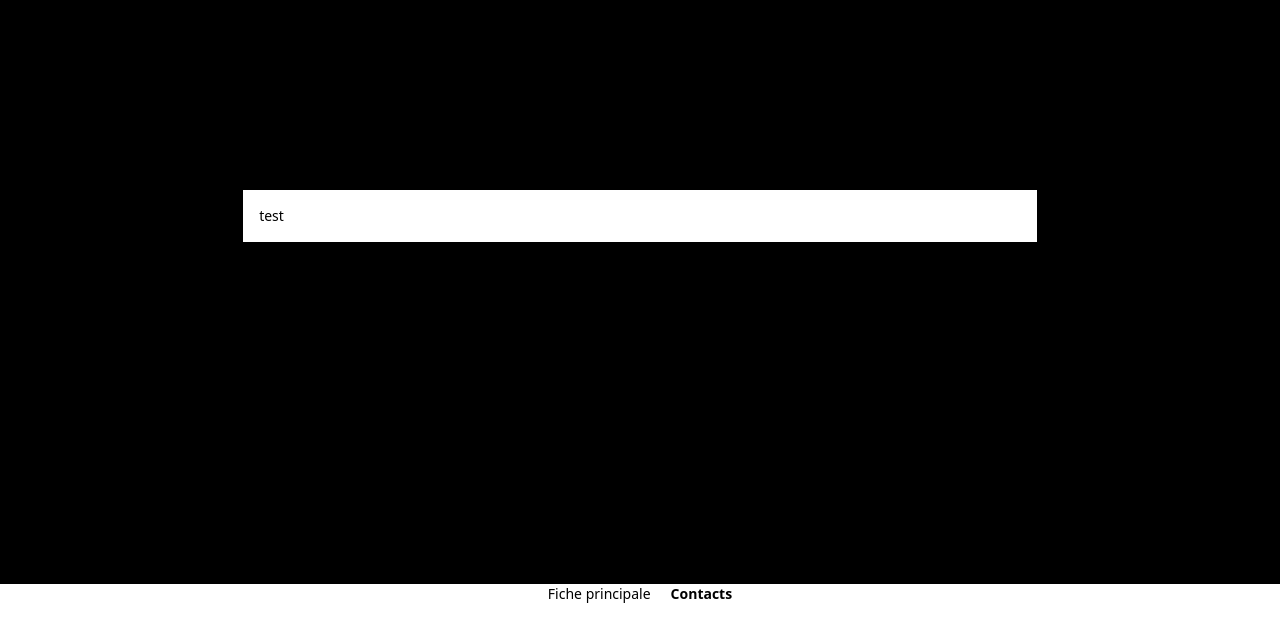
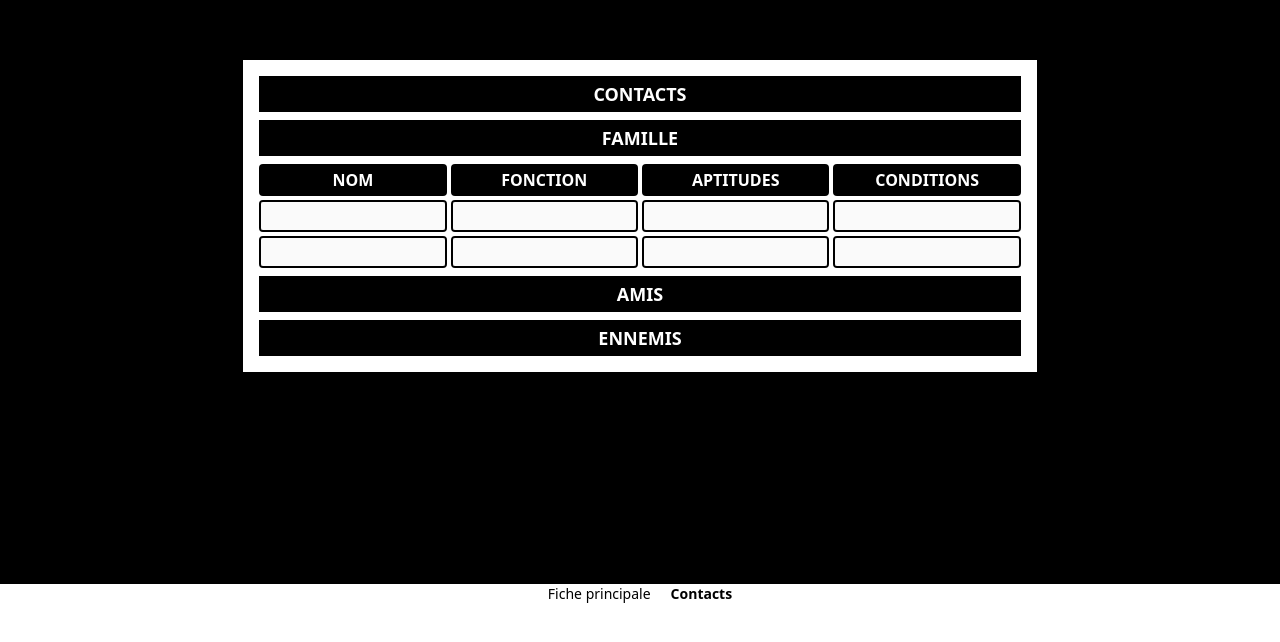
Before and after one commit to LucasPitzalis/2d6-FPI, a React (Vite) app: page /contacts in a window 1280 px wide. Shown: the part 136-778 px from the top of the page. Built offline with nearby package versions, Linux system fonts and the light colour scheme.

Commit message:
WIP contacts sheet

```diff
--- a/src/actions/app.js
+++ b/src/actions/app.js
@@ -11,12 +11,12 @@ export const handleModal = (value) => {
 }
 
 export const editField = (target) => {
-    const pathSplit = target.name.split(".");
+    const reducerIndex = target.name.indexOf(".");
 
     return {
         type: EDIT_FIELD,
-        reducer: pathSplit[0],
-        property: pathSplit[1],
+        reducer: target.name.slice(0, reducerIndex),
+        property: target.name.slice(reducerIndex + 1),
         value: target.value,
     };
 }
--- a/src/components/Footer.jsx
+++ b/src/components/Footer.jsx
@@ -9,7 +9,7 @@ export default function Footer() {
                     <NavLink
                         key={route.name}
                         to={route.path}
-                        className={({ isActive }) => (isActive && 'font-bold')}
+                        className={({ isActive }) => (isActive ? 'font-bold' : '')}
                     >
                         {route.nameFr}
                     </NavLink>
--- /dev/null
+++ b/src/components/contacts/ContactList.jsx
@@ -0,0 +1,34 @@
+import PropTypes from 'prop-types';
+import { useSelector } from 'react-redux';
+import LockedInput from '../fields/LockedInput';
+
+export default function ContactList({ type }) {
+    const headerStyles = 'bg-black rounded font-bold text-white w-1/4 text-center text-base truncate p-1';
+    const list = useSelector((state) => state.contacts.list).filter((contact) => contact.type === type);
+
+    return (
+        <div className="flex flex-col space-y-1">
+            <div className="flex w-full space-x-1">
+                <span className={headerStyles}>NOM</span>
+                <span className={headerStyles}>FONCTION</span>
+                <span className={headerStyles}>APTITUDES</span>
+                <span className={headerStyles}>CONDITIONS</span>
+            </div>
+            <div className="flex flex-col space-y-1">
+                {list.map((contact) => {
+                    return (
+                    <div className="flex space-x-1" key={contact.id}>
+                        <LockedInput objectId={contact.id} name={contact.name} styles={'w-1/4'} />
+                        <LockedInput objectId={contact.id} name={contact.function} styles={'w-1/4'} />
+                        <LockedInput objectId={contact.id} name={contact.aptitudes} styles={'w-1/4'} />
+                        <LockedInput objectId={contact.id} name={contact.conditions} styles={'w-1/4'} />
+                    </div>
+                )})}
+            </div>
+        </div>
+    );
+}
+
+ContactList.propTypes = {
+    type: PropTypes.string.isRequired,
+};
--- a/src/components/contacts/Contacts.jsx
+++ b/src/components/contacts/Contacts.jsx
@@ -1,5 +1,14 @@
+import SectionTitle from "../SectionTitle";
+import ContactList from "./ContactList";
+
 export default function Contacts() {
     return (
-        <p>test</p>
+        <div className="flex space-y-2 flex-col">
+            <SectionTitle title="Contacts" />
+            <SectionTitle title="Famille" />
+            <ContactList type="relative" />
+            <SectionTitle title="amis" />
+            <SectionTitle title="ennemis" />
+        </div>
     );
 }
--- a/src/components/fields/DirectInput.jsx
+++ b/src/components/fields/DirectInput.jsx
@@ -16,7 +16,7 @@ export default function DirectInput({name, htmlType, isTitle, styles, vertical,
 
     return (
         <SheetField {...{isTitle, styles, vertical}} >
-            {label && <FieldLabel {...{label, name}} />}
+            {label !== '' && <FieldLabel {...{label, name}} />}
             <div className="flex">
                 <input className={`p-1 w-0 flex-1 ${htmlType === 'number' && 'text-center'}`} type={htmlType} step="1" name={name} value={htmlType === "number" ? Number(stateValue) : stateValue} onChange={(e) => handleChange(e)}/>
                 {limit !== null && <span className="leading-5 font-bold italic p-1">/ { limit }</span>}
@@ -36,7 +36,7 @@ DirectInput.propTypes = {
 }
 
 DirectInput.defaultProps = {
-    label: false,
+    label: '',
     htmlType: 'text',
     isTitle: false,
     styles: '',
--- a/src/components/fields/LockedInput.jsx
+++ b/src/components/fields/LockedInput.jsx
@@ -10,7 +10,7 @@ import IconButton from '../buttons/IconButton';
 import { getProperty } from '../../utils/functions';
 
 
-export default function LockedInput({label, name, htmlType, isTitle, styles, vertical, regex, center }) {
+export default function LockedInput({ label, name, htmlType, isTitle, styles, vertical, regex, center }) {
     const [locked, changeLocked] = useState(true);
     const dispatch = useDispatch();
     const storedValue = useSelector((state) => getProperty(state, name));
@@ -33,9 +33,13 @@ export default function LockedInput({label, name, htmlType, isTitle, styles, ver
         if (locked === false) ref.current.focus();
     }, [locked]);
 
+    function getLabel() {
+        if (label !== '') return <FieldLabel {...{label, name}} />;
+    }
+
     return (
         <SheetField {...{isTitle, styles, vertical}} >
-            {label && <FieldLabel {...{label, name}} />}
+            {getLabel()}
             <form className="group relative flex flex-1">
                 <input
                     ref={ref}
@@ -69,7 +73,7 @@ LockedInput.propTypes = {
 }
 
 LockedInput.defaultProps = {
-    label: false,
+    label: '',
     htmlType: 'text',
     isTitle: false,
     styles: '',
--- a/src/components/fields/SheetField.jsx
+++ b/src/components/fields/SheetField.jsx
@@ -12,9 +12,11 @@ SheetField.propTypes = {
     isTitle: PropTypes.bool,
     styles: PropTypes.string,
     vertical: PropTypes.bool,
-    children: PropTypes.arrayOf(PropTypes.element).isRequired,
+    children: PropTypes.oneOfType([
+        PropTypes.arrayOf(PropTypes.element),
+        PropTypes.element,
+    ]).isRequired,
 };
-
 
 SheetField.defaultProps = {
     isTitle: false,
--- a/src/components/fields/StaticField.jsx
+++ b/src/components/fields/StaticField.jsx
@@ -5,7 +5,7 @@ import SheetField from './SheetField';
 export default function StaticField({ name, label, value, isTitle, styles, vertical }) {
     return (
         <SheetField {...{isTitle, styles, vertical}}>
-            {label && <FieldLabel { ...{name, label}}/>}
+            {label !=='' && <FieldLabel { ...{name, label}}/>}
             <p className={`p-1 ${typeof(value) === 'number' && 'text-center'}`}>{ value }</p>
         </SheetField>
     );
@@ -25,7 +25,7 @@ StaticField.propTypes = {
 
 
 StaticField.defaultProps = {
-    label: false,
+    label: '',
     isTitle: false,
     styles: '',
     vertical: false,
--- /dev/null
+++ b/src/reducers/contacts.js
@@ -0,0 +1,22 @@
+import { EDIT_FIELD } from "../actions/app";
+
+const initialState = localStorage.getItem('contacts')
+    ? JSON.parse(localStorage.getItem('contacts'))
+    : { list: [
+            {id: 1, type: 'relative', name: 'foufou', function: 'soeur', aptitudes: 'MI !!', conditions: 'la caliner'},
+            {id: 2, type: 'relative', name: 'foufies', function: 'soeur', aptitudes: 'MI !!', conditions: 'la caliner'},
+        ],
+    };
+
+const reducer = (state = initialState, action = {}) => {
+    switch (action.type) {
+        case EDIT_FIELD:
+            if (action.reducer === 'contacts') {
+                return {...state, [action.property]: action.value}
+            }
+            break;
+        default: return state;
+    }
+};
+
+export default reducer;
--- a/src/reducers/index.js
+++ b/src/reducers/index.js
@@ -1,11 +1,13 @@
 import { combineReducers } from 'redux';
 
 import characterReducer from './character';
+import contactsReducer from './contacts';
 import appReducer from './app';
 
 const rootReducer = combineReducers({
+    app: appReducer,
     character: characterReducer,
-    app: appReducer,
+    contacts: contactsReducer,
 });
 
 export default rootReducer;
```
